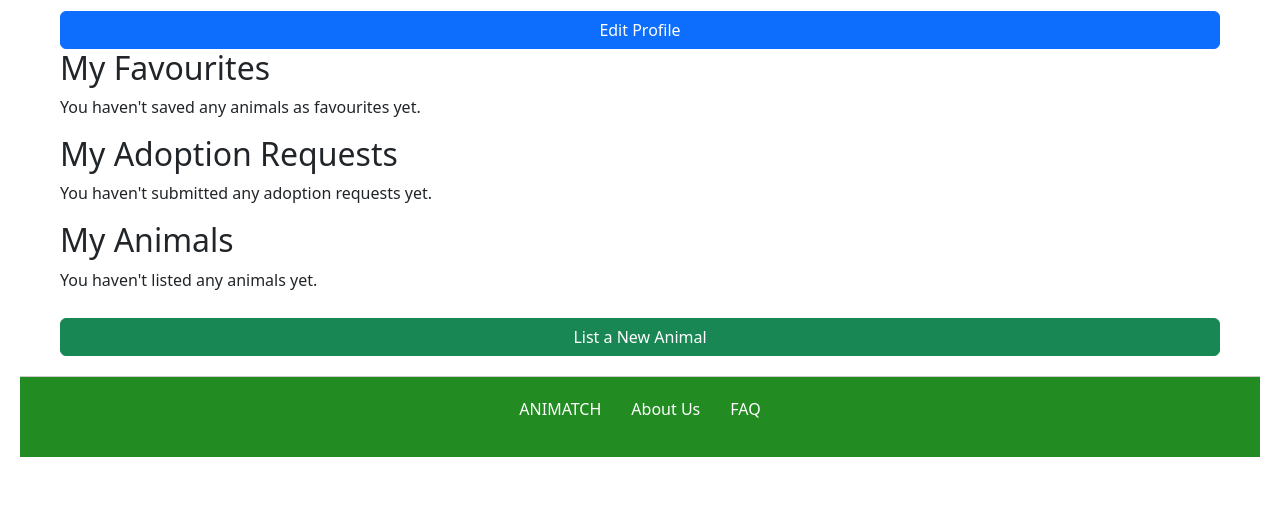
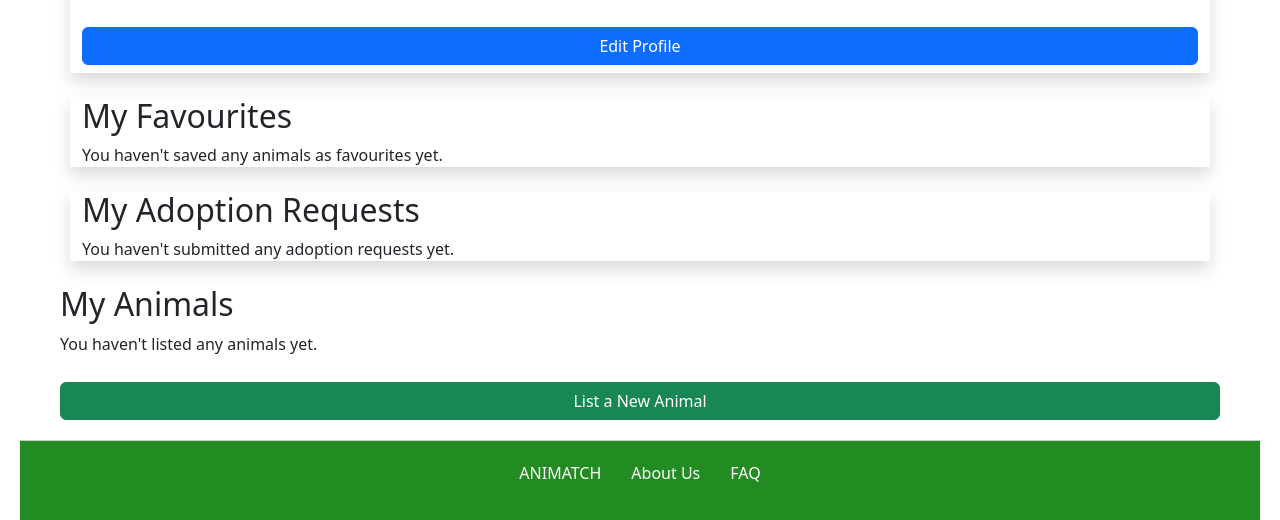
Before and after one commit to thesamedorcas/ANIMATCH, a Django app: page /account/ in a window 1280 px wide. Shown: the part 626-1146 px from the top of the page. Before the commit the page ends 1083 px from the top, so only its background shows below. Run offline with Django 3.2, Linux system fonts and the light colour scheme; the visitor is signed in with stand-in values (Sample User, id 1); data that the repository does not hold is empty.

Commit message:
some changes to accounts sectioning

```diff
--- a/templates/animals/account.html
+++ b/templates/animals/account.html
@@ -5,11 +5,11 @@ My Account
 {% endblock %}
 {% block body_block %}
 <div class="account-container">
-    <h1>My Account</h1>
+    <h1 class="mb-4">My Account</h1>
     <div class="account-sections">
-        <div class="user-details">
-            <h2>My Details</h2>
-            <div class="profile-info">
+        <div class="user-details container shadow mb-4">
+            <h2 class="mb-2">My Details</h2>
+            <div class="profile-info container  mb-2">
                 {% if user.userprofile.picture %}
                     <img src="{{ user.userprofile.picture.url }}" alt="{{ user.username }}" class="profile-picture">
                 {% else %}
@@ -29,11 +29,11 @@ My Account
                 </div>
             </div>
 
-            <button id="edit-profile-button" class="btn btn-primary">Edit Profile</button>
+            <button id="edit-profile-button" class="btn btn-primary mb-2">Edit Profile</button>
 
-            <div id="edit-profile-form" style="display: none;">
+            <div id="edit-profile-form" style="display: none;" class="container">
                 <h3>Edit Your Profile</h3>
-                <form method="post" action="{% url 'animals:edit_profile' %}" enctype="multipart/form-data" style="container">
+                <form method="post" action="{% url 'animals:edit_profile' %}" enctype="multipart/form-data">
                     {% csrf_token %}
 
 
@@ -61,18 +61,18 @@ My Account
                     </div>
 
 
-                    <button type="submit" class="btn btn-success">Save Changes</button>
-                    <button type="button" id="cancel-profile-edit" class="btn btn-secondary">Cancel</button>
+                    <button type="submit" class="btn btn-success mb-2">Save Changes</button>
+                    <button type="button" id="cancel-profile-edit" class="btn btn-secondary mb-2">Cancel</button>
                 </form>
             </div>
         </div>
 
-        <div class="favourites">
-            <h2>My Favourites</h2>
+        <div class="favourites container shadow mb-4">
+            <h2 class="mb-2">My Favourites</h2>
             {% if favourites %}
                 <div class="animal-grid">
                     {% for favourite in favourites %}
-                        <div class="animal-card">
+                        <div class="animal-card container shadow-sm mb-2 border">
                             <div class="animal-image">
                                 {% if favourite.animal.picture %}
                                     <img src="{{ favourite.animal.picture.url }}" alt="{{ favourite.animal.name }}">
@@ -98,7 +98,8 @@ My Account
                 <p>You haven't saved any animals as favourites yet.</p>
             {% endif %}
         </div>
-        <div class="my-adoption-requests">
+
+        <div class="my-adoption-requests container shadow mb-4">
             <h2>My Adoption Requests</h2>
             {% if user_adoption_requests %}
                 <div class="request-list">
```
